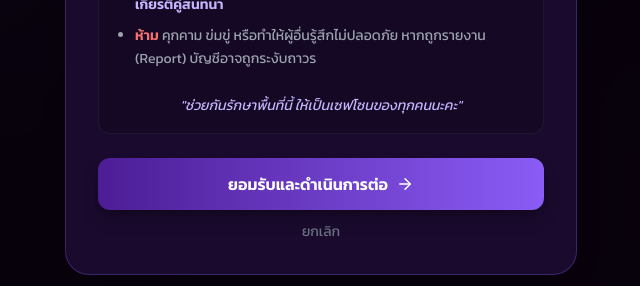
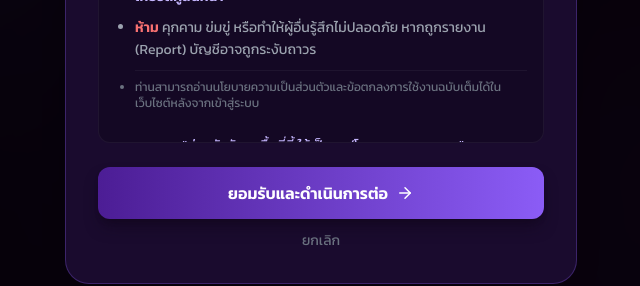
Before and after one commit to soulisweb-code/soulis, a React (Vite) app: page / in a window 1280 px wide. Both pictures are taken after a click on the button "เข้าสู่ระบบด้วย Google". Shown: the part 391-677 px from the top of the page, without its empty margins (319-959 px from the left). Built offline with nearby package versions, Linux system fonts and the light colour scheme; no server answers.

Commit message:
LoginPolicyUpdate

```diff
--- a/src/pages/Login.jsx
+++ b/src/pages/Login.jsx
@@ -1,6 +1,6 @@
 import { useState } from 'react';
 import { supabase } from '../supabaseClient';
-import { Sparkles, X, Shield, ArrowRight, AlertCircle } from 'lucide-react'; // เพิ่ม AlertCircle
+import { Sparkles, X, Shield, ArrowRight } from 'lucide-react';
 import { Helmet } from 'react-helmet-async';
 
 export default function Login() {
@@ -103,23 +103,7 @@ export default function Login() {
             )}
           </button>
 
-          {/* Footer Text (ลิงก์กดได้แล้ว!) */}
-          <p className="text-xs text-gray-500 mt-2">
-            การเข้าสู่ระบบถือว่าท่านยอมรับ <br />
-            <span
-              onClick={handleStartLogin}
-              className="text-soulis-400 underline cursor-pointer hover:text-white transition"
-            >
-              ข้อตกลงการใช้งาน
-            </span>
-            {' '}และ{' '}
-            <span
-              onClick={handleStartLogin}
-              className="text-soulis-400 underline cursor-pointer hover:text-white transition"
-            >
-              นโยบายความเป็นส่วนตัว
-            </span>
-          </p>
+          {/* ❌ เอา Footer Text ออกแล้ว ตามที่ขอครับ */}
 
         </div>
       </div>
@@ -140,16 +124,20 @@ export default function Login() {
               <button onClick={() => setShowPolicyModal(false)} className="text-gray-400 hover:text-white transition bg-white/5 p-2 rounded-full hover:bg-white/10"><X size={20} /></button>
             </div>
 
-            {/* Modal Content - แก้ไขข้อความตรงนี้ */}
+            {/* Modal Content */}
             <div className="text-sm text-gray-300 space-y-4 leading-relaxed bg-black/20 p-4 rounded-xl border border-white/5 max-h-[40vh] overflow-y-auto custom-scrollbar">
               <p>ยินดีต้อนรับสู่ <strong>Soulis</strong> พื้นที่ปลอดภัยสำหรับการระบายและรับฟัง</p>
               <ul className="list-disc pl-5 space-y-2 text-gray-400">
                 <li>เราเก็บข้อมูล <strong>ชื่อผู้ใช้ (Google Name)</strong> และ <strong>อีเมล</strong> เพื่อการยืนยันตัวตนเท่านั้น</li>
                 <li>ข้อมูลการสนทนาเป็นแบบกึ่งนิรนาม (Semi-Anonymous)</li>
 
-                {/* 🔥 แก้ไขกฎการใช้งาน */}
                 <li>ท่านสามารถ <span className="text-white font-bold">ระบายได้เต็มที่</span> (ไม่จำเป็นต้องใช้คำสุภาพ) แต่ต้อง <span className="text-soulis-300 font-bold">ให้เกียรติคู่สนทนา</span></li>
                 <li><span className="text-red-400 font-bold">ห้าม</span> คุกคาม ข่มขู่ หรือทำให้ผู้อื่นรู้สึกไม่ปลอดภัย หากถูกรายงาน (Report) บัญชีอาจถูกระงับถาวร</li>
+
+                {/* 🔥 เพิ่มข้อความนี้เข้าไปครับ */}
+                <li className="text-xs text-gray-500 pt-2 border-t border-white/5 mt-2">
+                    ท่านสามารถอ่านนโยบายความเป็นส่วนตัวและข้อตกลงการใช้งานฉบับเต็มได้ในเว็บไซต์หลังจากเข้าสู่ระบบ
+                </li>
               </ul>
               <p className="text-center text-soulis-300 italic pt-2">"ช่วยกันรักษาพื้นที่นี้ ให้เป็นเซฟโซนของทุกคนนะคะ"</p>
             </div>
```
